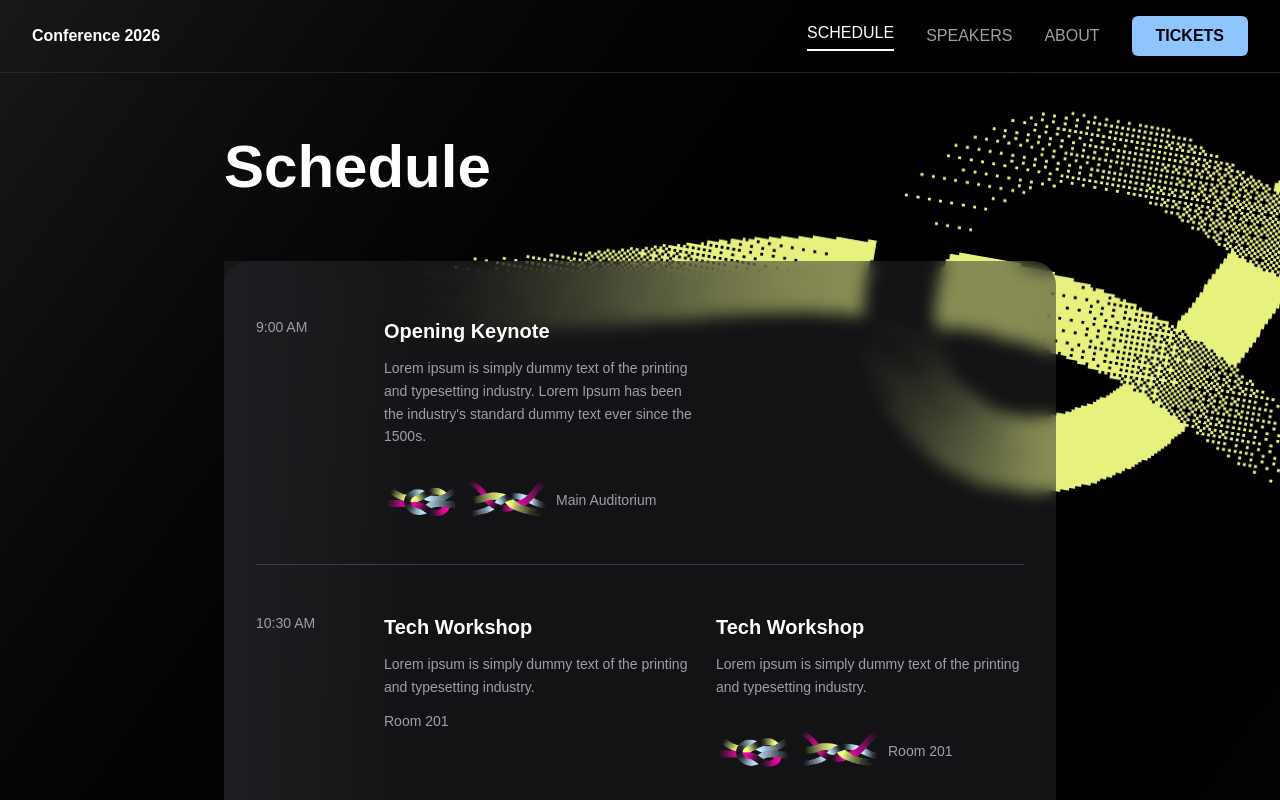
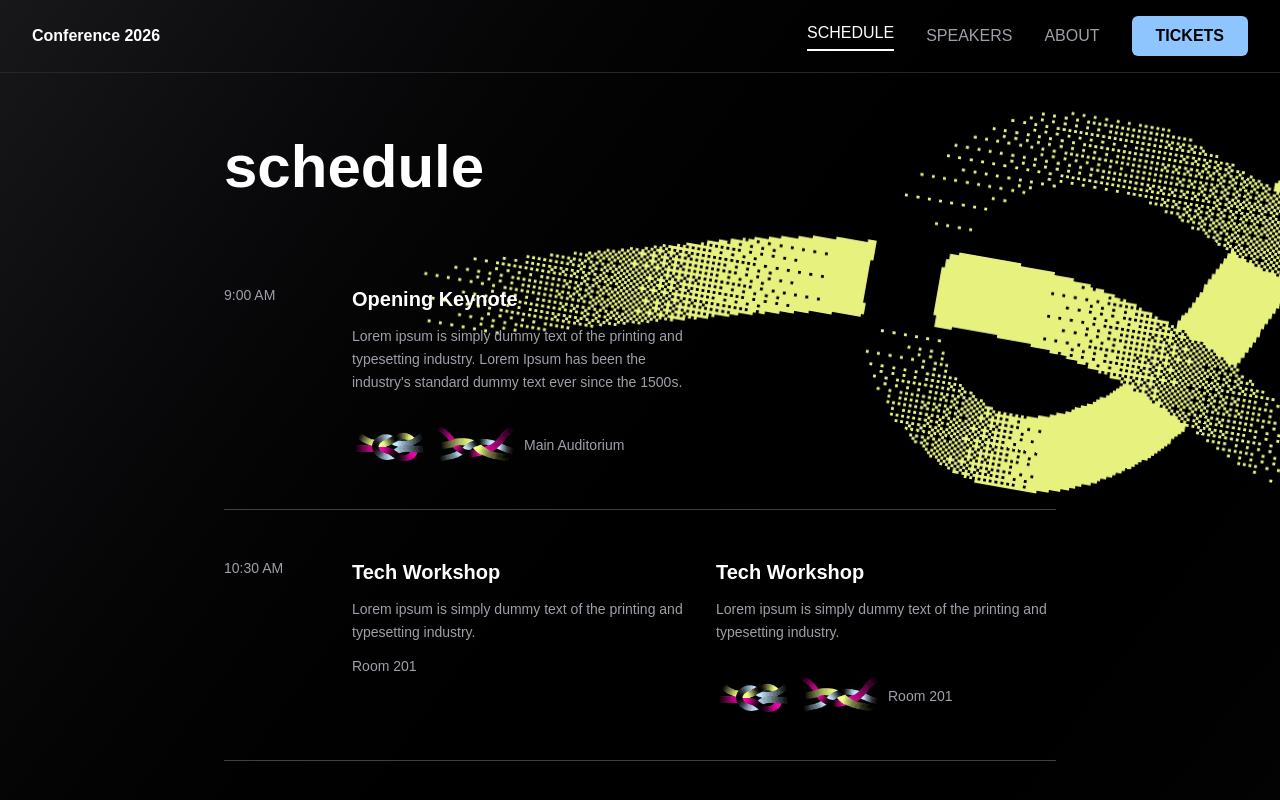
Before and after one commit to Scout-NU/conference-26, a Next.js app: page /schedule in a window 1280 px wide. Shown: the top 800 px of the page. Built offline with nearby package versions, Linux system fonts and the light colour scheme.

Commit message:
removed blur bubble that schedule was originally contained within

```diff
--- a/app/schedule/page.tsx
+++ b/app/schedule/page.tsx
@@ -104,34 +104,10 @@ export default function Schedule() {
 
       {/* Main Content */}
       <div className="relative z-20 mx-auto max-w-4xl px-8 py-16">
-        <h1 className="mb-16 text-6xl font-bold text-white">Schedule</h1>
-
-        {/* Container with full-width background */}
-        <div className="relative">
-          {/* Background Image - Full Width */}
-          <div
-            className="absolute left-1/2 top-0 h-full w-screen -translate-x-1/2"
-            style={{
-              backgroundSize: 'contain',
-              backgroundRepeat: 'no-repeat',
-              backgroundPosition: 'center',
-              opacity: 0.5,
-              zIndex: 0
-            }}
-          ></div>
-
-          {/* Left gradient blend */}
-          <div
-            className="absolute left-0 top-0 h-full w-screen"
-            style={{
-              background: 'linear-gradient(to right, rgba(24, 24, 27, 1) 0%, rgba(24, 24, 27, 0) 15%, rgba(24, 24, 27, 0) 85%, rgba(24, 24, 27, 1) 100%)',
-              zIndex: 1,
-              pointerEvents: 'none'
-            }}
-          ></div>
+        <h1 className="mb-16 text-6xl font-bold text-white">schedule</h1>
 
           {/* Card with content */}
-          <div className="relative z-10 overflow-hidden rounded-3xl bg-zinc-800/50 p-8 backdrop-blur-sm">
+          <div className="relative z-10">
             {/* Events list */}
             <div className="relative">
               {scheduleData.map((slot, index) => (
@@ -146,6 +122,5 @@ export default function Schedule() {
           </div>
         </div>
       </div>
-    </div>
   );
 }
```
